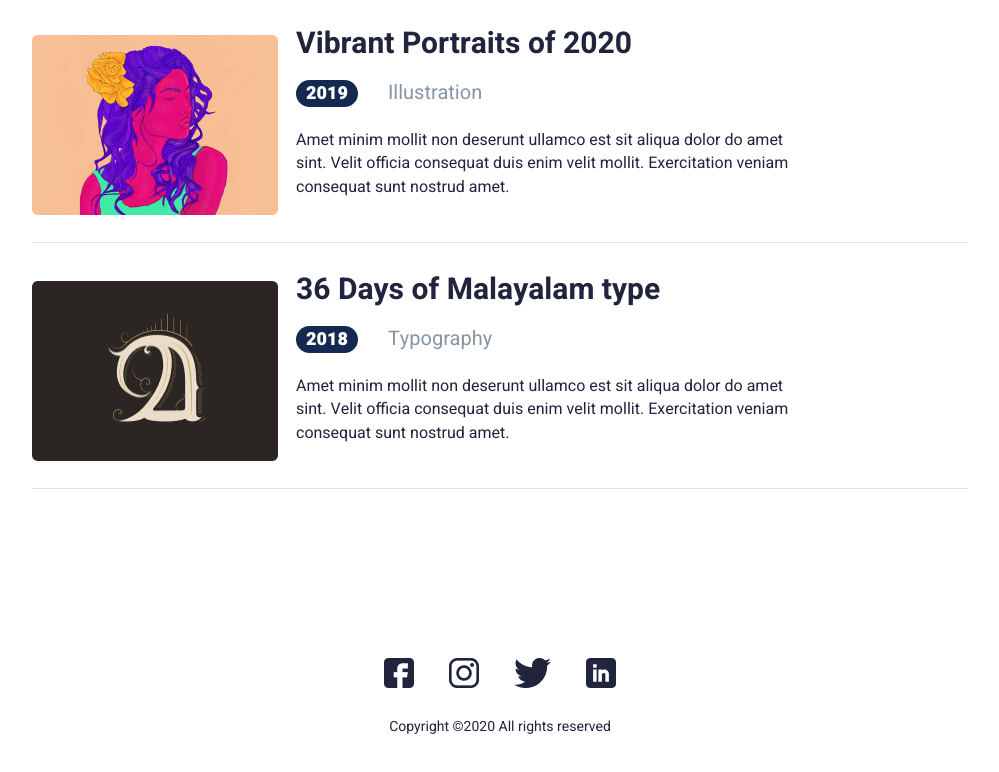
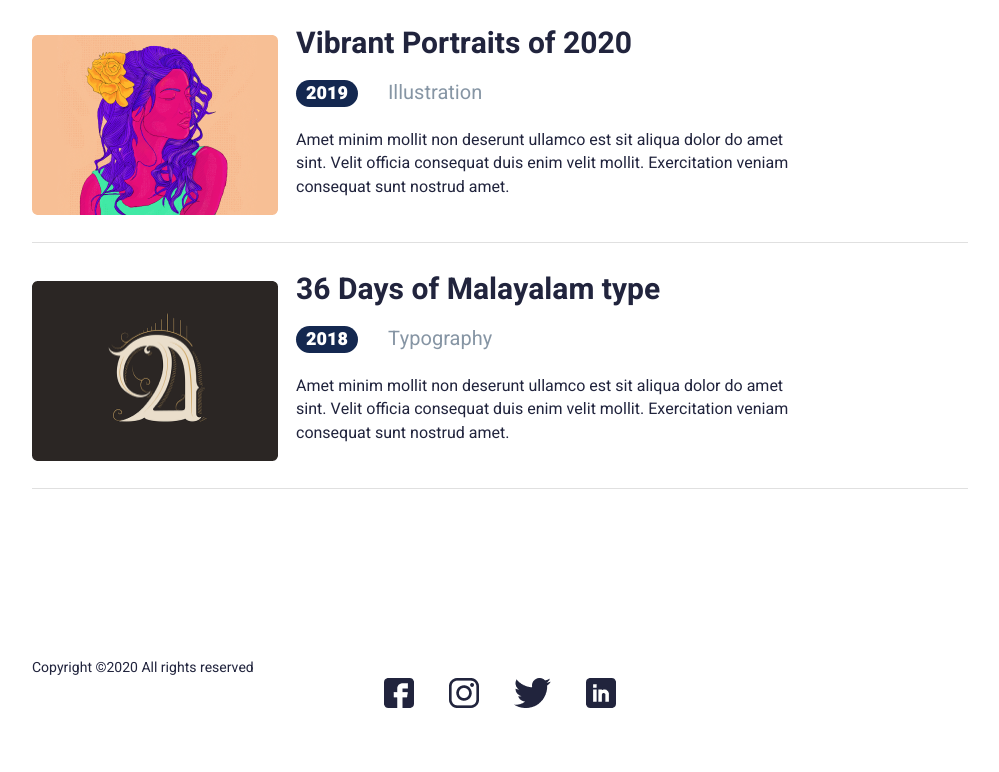
Before and after one commit to ngoclien08/html-css-training, a website built with Parcel: page practice-two/src/index.html in a window 1280 px wide. Shown: the part 1295-2067 px from the top of the page, without its empty margins (140-1139 px from the left). Built offline with nearby package versions, Linux system fonts and the light colour scheme.

Commit message:
update footer

```diff
--- a/practice-two/package.json
+++ b/practice-two/package.json
@@ -1,7 +1,7 @@
 {
   "name": "practice-two",
   "version": "1.0.0",
-  "description": "",
+  "description": "Welcome to my second HTML/CSS practice.",
   "source": "src/index.html",
   "scripts": {
     "start": "parcel src/index.html",
--- a/practice-two/src/styles/sections/footer.css
+++ b/practice-two/src/styles/sections/footer.css
@@ -1,11 +1,5 @@
 .footer-container {
   padding: 54px 18px 51px;
-}
-
-.footer-copyright-and-icon {
-  display: flex;
-  text-align: center;
-  flex-direction: column-reverse;
 }
 
 .footer-copyright {
```
Also changed, not shown: practice-two/README.md.
